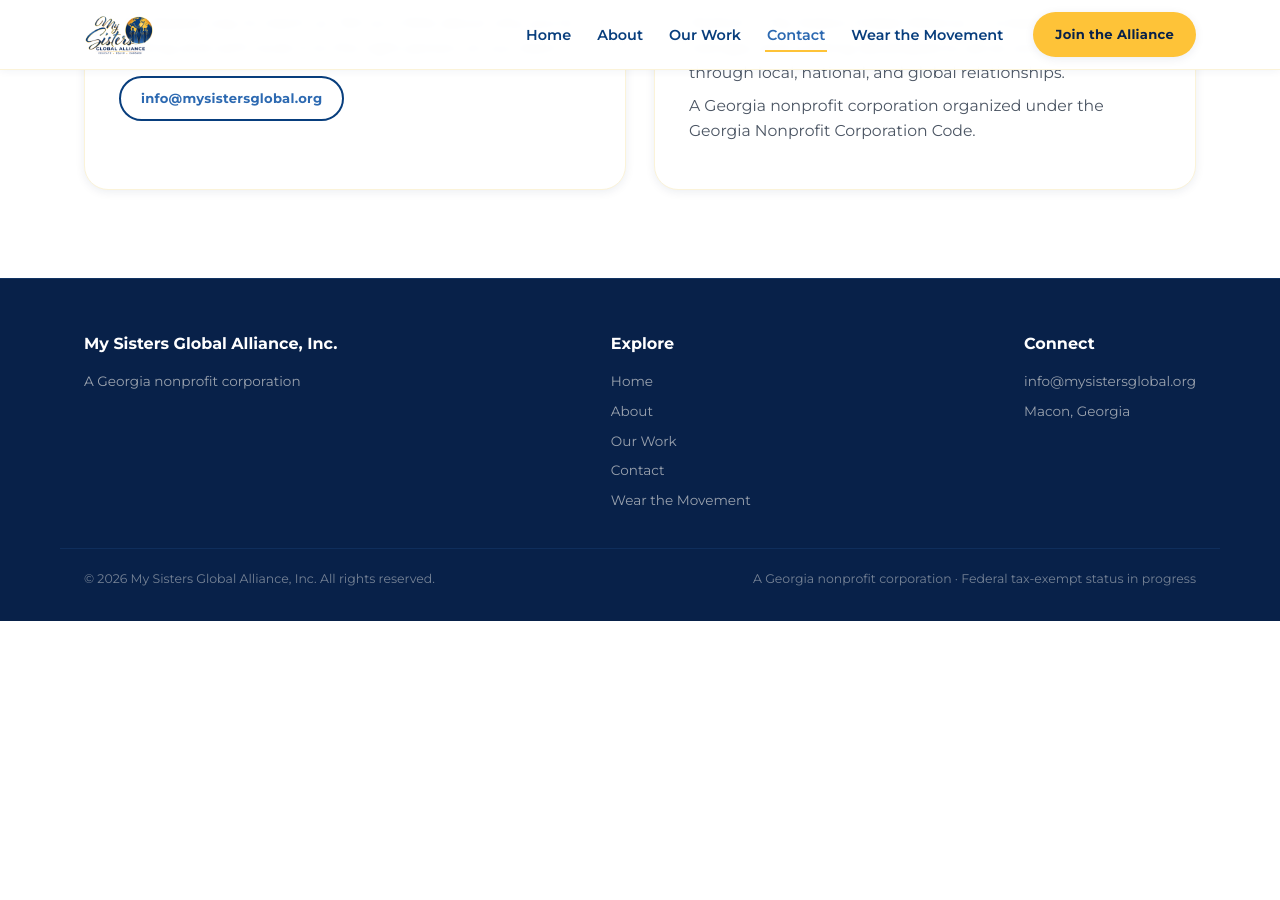
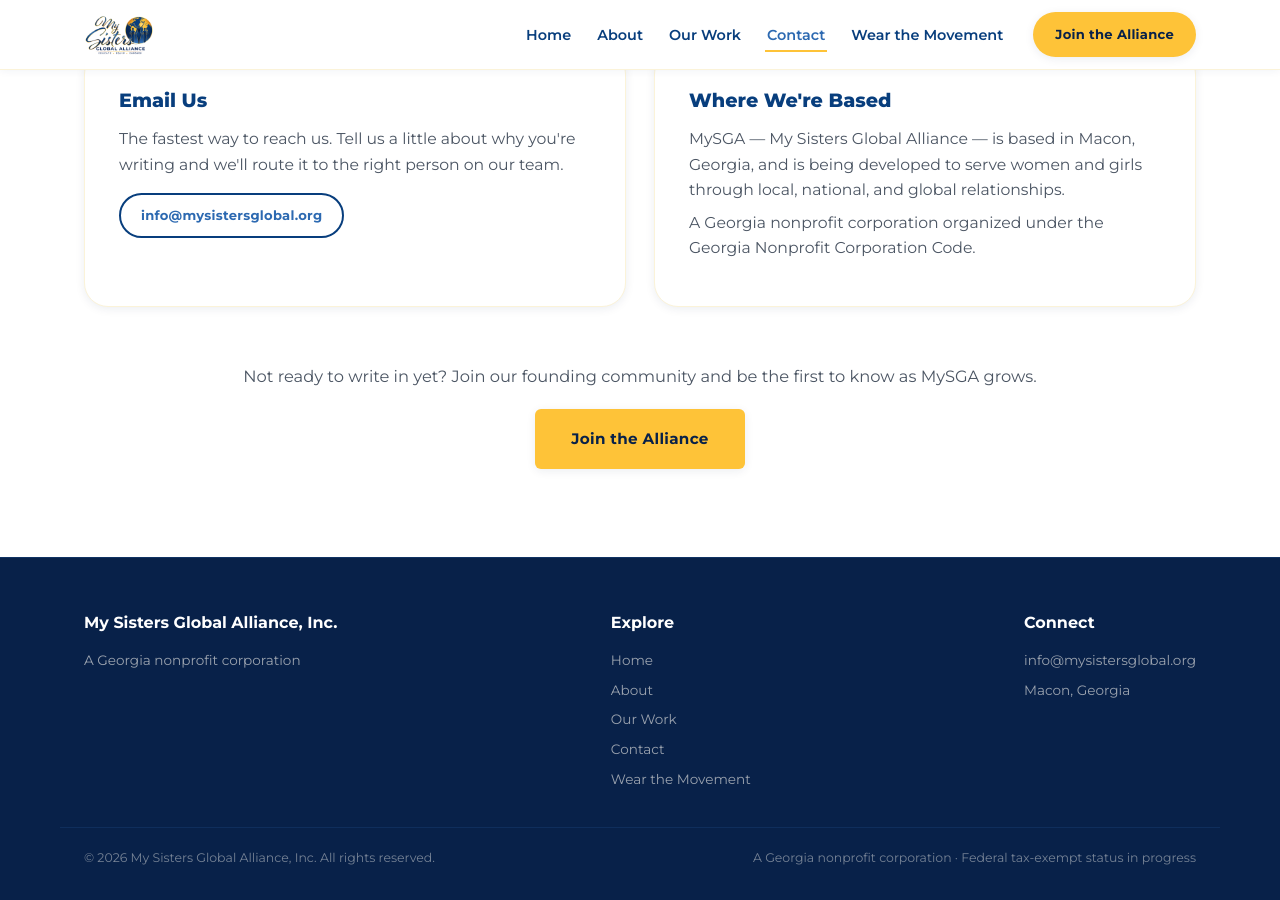
Before and after one commit to mysistersglobal/msga-landing-page, a Jekyll site: the page built from contact.html, in a window 1280 px wide and 900 px high, scrolled down 584 px. Built offline with Jekyll 4.4.1, drawn with Linux system fonts in a browser that asks for light colours; before the commit the page ends 1205 px from its top, so only the background shows below that.

Commit message:
Enhance contact page with logo and join call-to-action
Added a logo and a call-to-action for joining the community.

```diff
--- a/contact.html
+++ b/contact.html
@@ -6,6 +6,7 @@
 ---
   <section class="page-hero">
     <div class="wrap">
+      <div class="hero-visual-logo"><img src="{{ '/assets/logo-blue.png' | relative_url }}" alt="MySGA — My Sisters Global Alliance"></div>
       <span class="eyebrow">Let's Connect</span>
       <h1>We'd Love to Hear From You</h1>
       <p>Whether you're seeking support, exploring a partnership, or just want to learn more — reach out. A real person on our founding team reads every message.</p>
@@ -26,5 +27,9 @@
           <p>A Georgia nonprofit corporation organized under the Georgia Nonprofit Corporation Code.</p>
         </div>
       </div>
+      <div style="text-align:center;margin-top:56px;">
+        <p style="color:var(--muted);font-size:1.02rem;margin-bottom:20px;">Not ready to write in yet? Join our founding community and be the first to know as MySGA grows.</p>
+        <a href="{{ '/#support' | relative_url }}" class="btn btn-gold">Join the Alliance</a>
+      </div>
     </div>
   </section>
```
